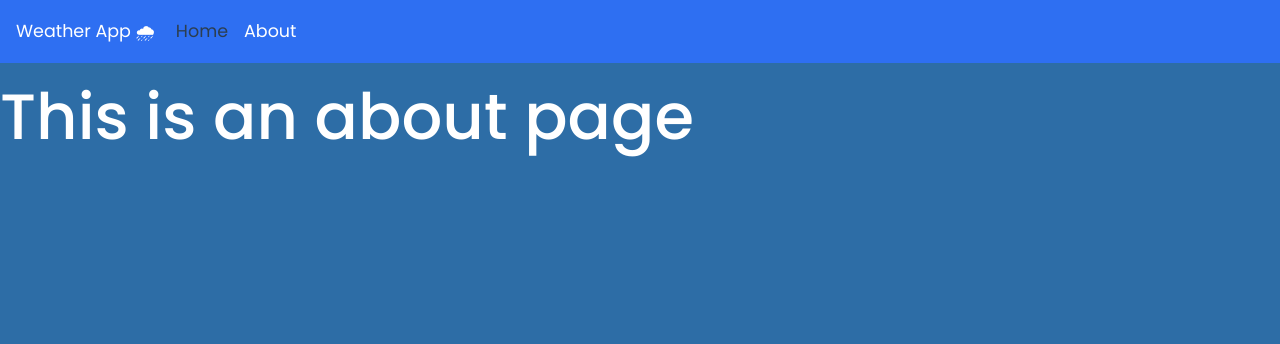
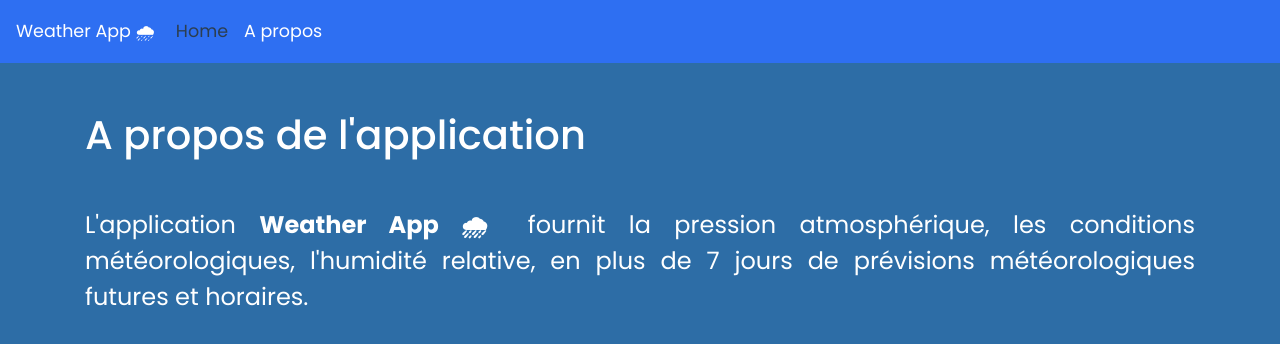
Before and after one commit to alexandersms/Weather-Forecast-Test, a Vue app: page /about in a window 1280 px wide. Shown: the top 344 px of the page. Built offline with nearby package versions, Linux system fonts and the light colour scheme.

Commit message:
modification de la page à propos

```diff
--- a/src/components/Header.vue
+++ b/src/components/Header.vue
@@ -4,7 +4,7 @@
       <router-link to="/" class="navbar-brand">Weather App 🌧</router-link>
       <div id="nav">
         <router-link to="/" class="navbar-brand">Home</router-link>
-        <router-link to="/about" class="navbar-brand">About</router-link>
+        <router-link to="/about" class="navbar-brand">A propos</router-link>
       </div>
     </nav>
   </div>
--- a/src/views/About.vue
+++ b/src/views/About.vue
@@ -1,5 +1,16 @@
 <template>
-  <div class="about">
-    <h1>This is an about page</h1>
+  <div class="container">
+    <h1 class="h3 mt-5">A propos de l'application</h1>
+    <p class="text-white text-justify mt-5 text-about">
+      L'application <strong>Weather App 🌧</strong> fournit la pression
+      atmosphérique, les conditions météorologiques, l'humidité relative, en
+      plus de 7 jours de prévisions météorologiques futures et horaires.
+    </p>
   </div>
 </template>
+
+<style scoped>
+.text-about {
+  font-size: 1.5rem;
+}
+</style>
```
